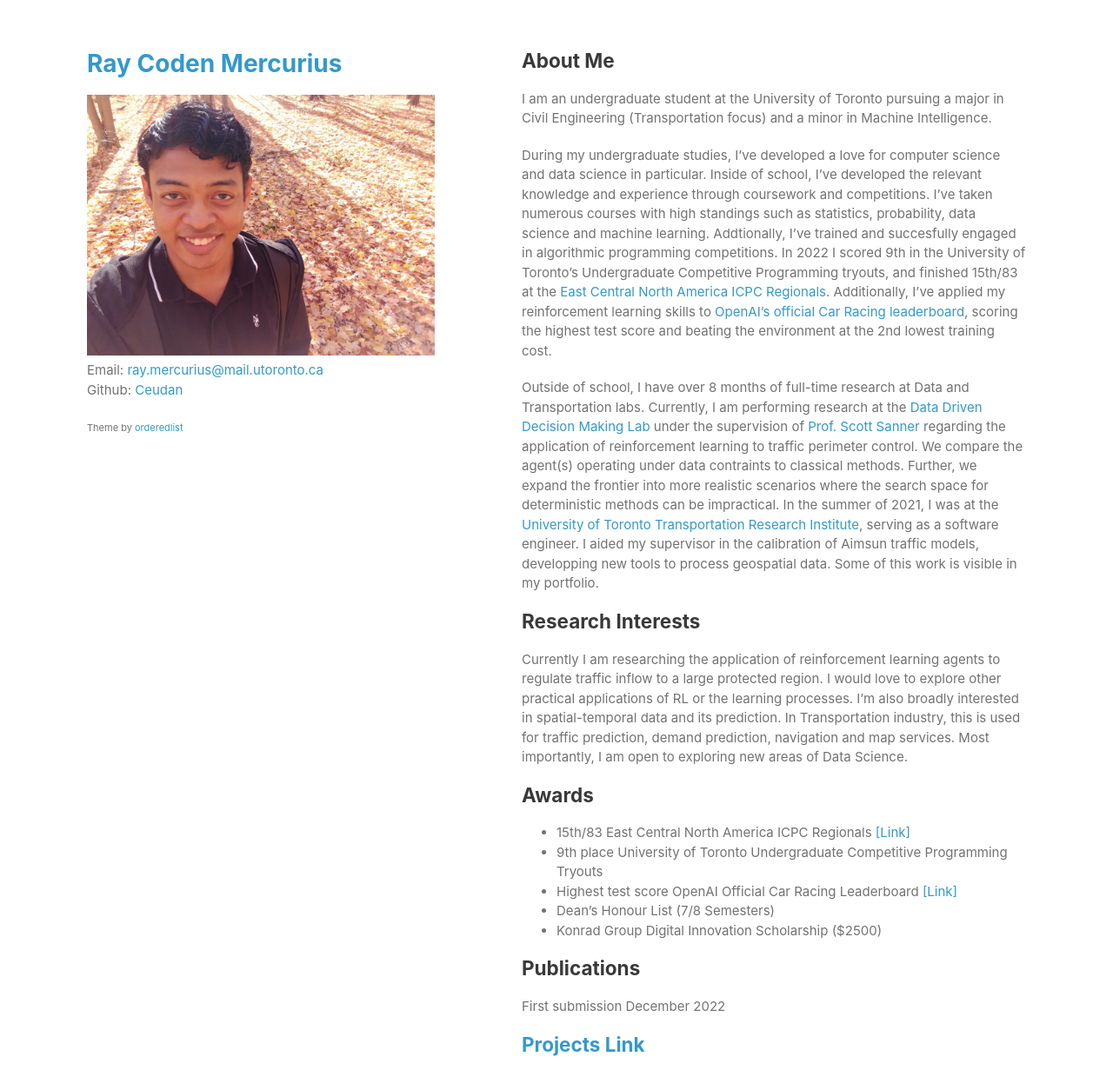
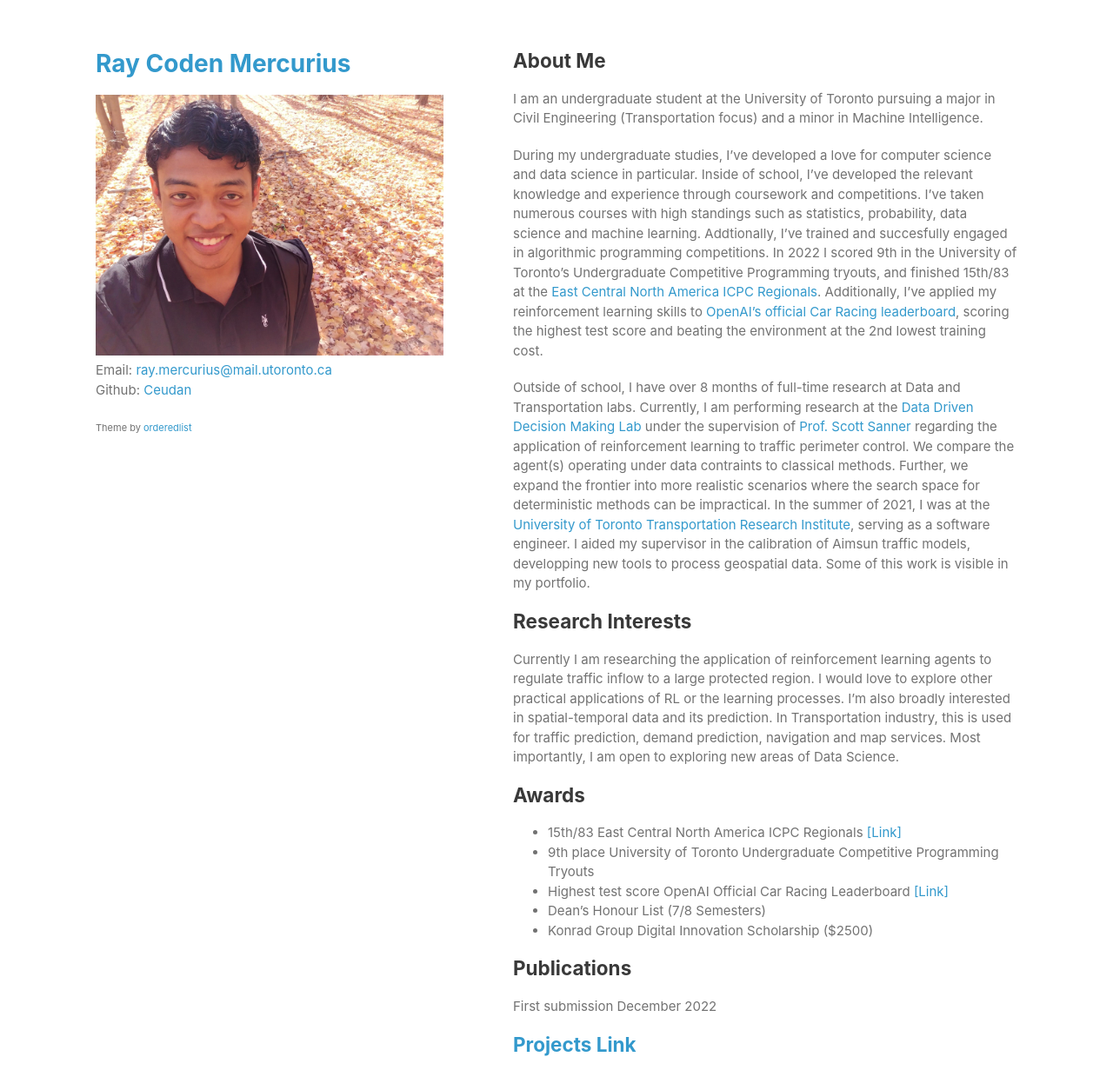
Before and after one commit to Ceudan/Ceudan_Reads.github.io, a Jekyll site: the page built from index.md, in a window 1280 px wide and 1369 px high. Shown: the top 1254 px of the window at 87% size. Built offline with Jekyll 4.4.1, drawn with Linux system fonts in a browser that asks for light colours.

Commit message:
Update jekyll-theme-minimal.scss

```diff
--- a/_sass/jekyll-theme-minimal.scss
+++ b/_sass/jekyll-theme-minimal.scss
@@ -58,7 +58,7 @@ a:hover small {
 }
 
 .wrapper {
-  width:1080px;
+  width:1060px;
   margin:0 auto;
 }
 
```
